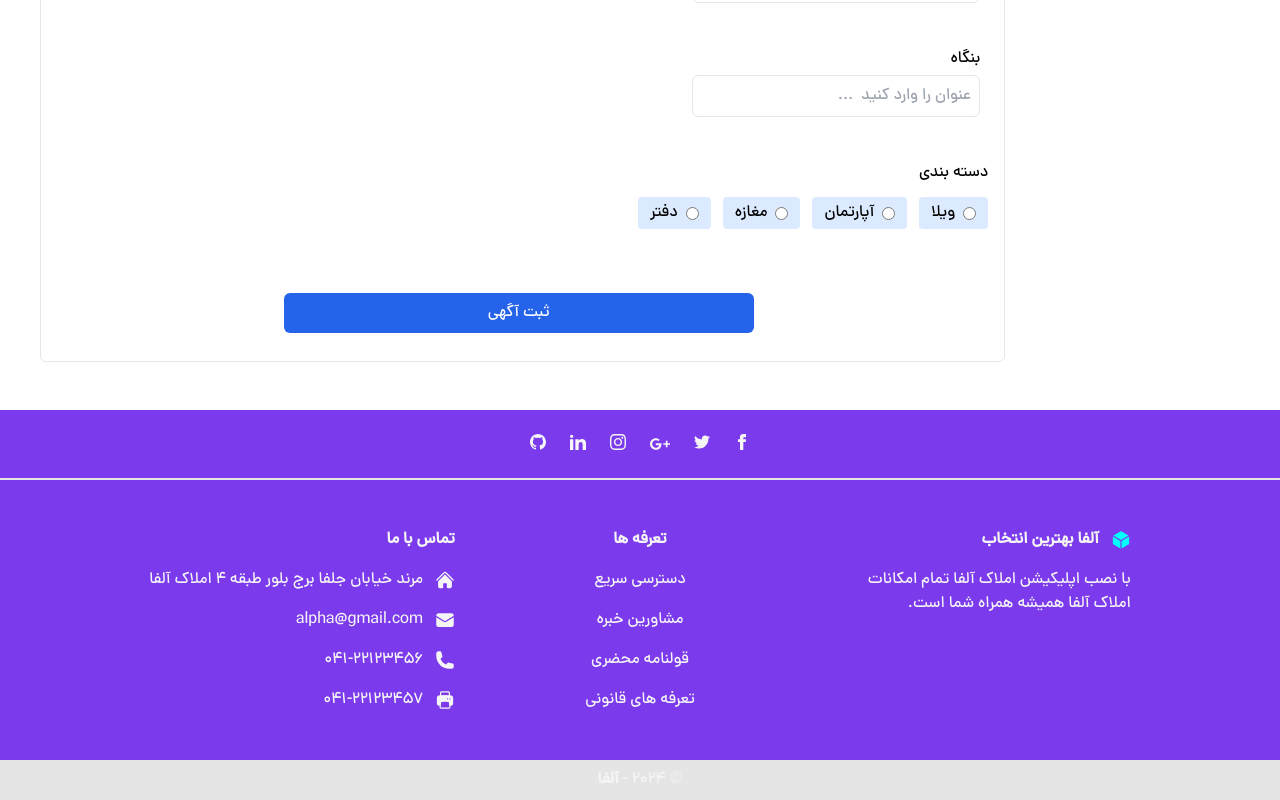
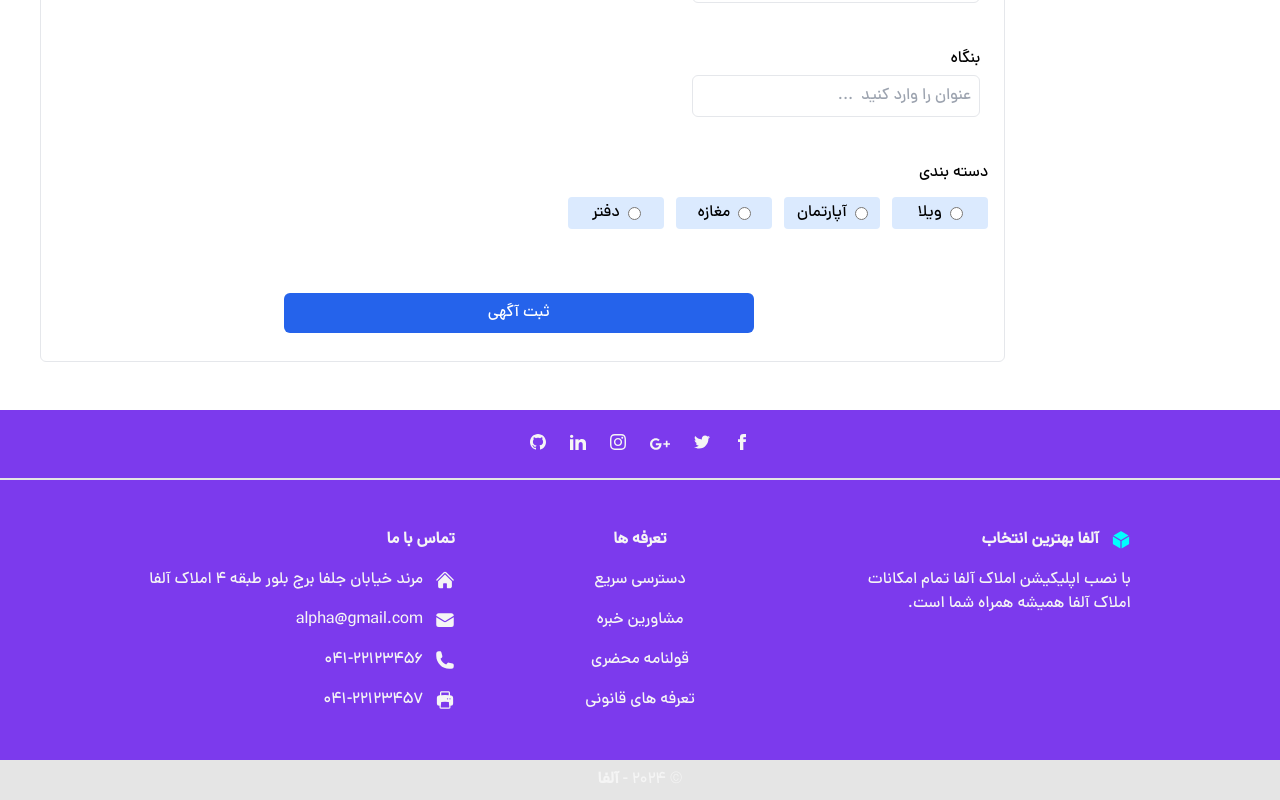
Before and after one commit to hasanashrafi/realstate-next, a Next.js app: page /dashboard/add in a window 1280 px wide. Shown: the part 799-1599 px from the top of the page. Built offline with nearby package versions, Linux system fonts and the light colour scheme; no server answers; sample sign-in values are in the browser's storage.

Commit message:
edit styles

```diff
--- a/src/components/module/RadioList.js
+++ b/src/components/module/RadioList.js
@@ -12,7 +12,7 @@ function RadioList({ profileData, setProfileData }) {
             <p>دسته بندی</p>
             <div className='flex flex-wrap items-center gap-3 justify-start my-3'>
 
-                <div className='flex  items-center bg-blue-100 p-1 px-3 gap-x-2 rounded w-fit'>
+                <div className=' flex  items-center bg-blue-100 p-1 px-3 gap-x-2 rounded w-24 justify-center'>
                     <input
                         type="radio"
                         className=''
@@ -25,7 +25,7 @@ function RadioList({ profileData, setProfileData }) {
                     <label htmlFor='villa'>ویلا</label>
                 </div>
 
-                <div className='flex items-center bg-blue-100 p-1 px-3 gap-x-2 rounded w-fit'>
+                <div className=' flex items-center bg-blue-100 p-1 px-3 gap-x-2 rounded w-24 justify-center'>
                     <input
                         type="radio"
                         className=''
@@ -38,7 +38,7 @@ function RadioList({ profileData, setProfileData }) {
                     <label htmlFor='apartment'>آپارتمان</label>
                 </div>
 
-                <div className='flex items-center bg-blue-100 p-1 px-3 gap-x-2 rounded w-fit'>
+                <div className=' flex items-center bg-blue-100 p-1 px-3 gap-x-2 rounded w-24 justify-center'>
                     <input
                         type="radio"
                         className=''
@@ -51,7 +51,7 @@ function RadioList({ profileData, setProfileData }) {
                     <label htmlFor='store'>مغازه</label>
                 </div>
 
-                <div className='flex items-center bg-blue-100 p-1 px-3 gap-x-2 rounded w-fit'>
+                <div className=' flex items-center bg-blue-100 p-1 px-3 gap-x-2 rounded w-24 justify-center'>
                     <input
                         type="radio"
                         className=''
@@ -64,7 +64,6 @@ function RadioList({ profileData, setProfileData }) {
                     <label htmlFor='office'>دفتر</label>
                 </div>
 
-
             </div>
         </div>
     )
```
